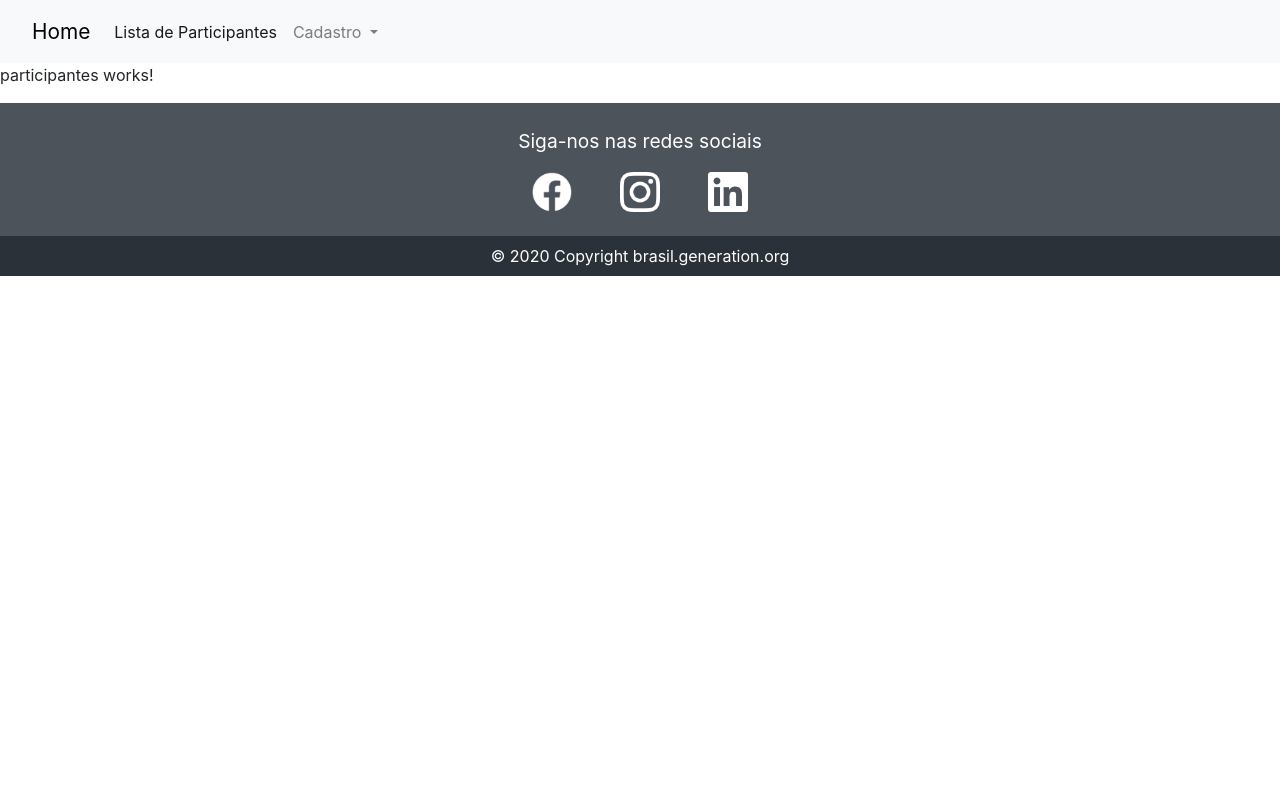
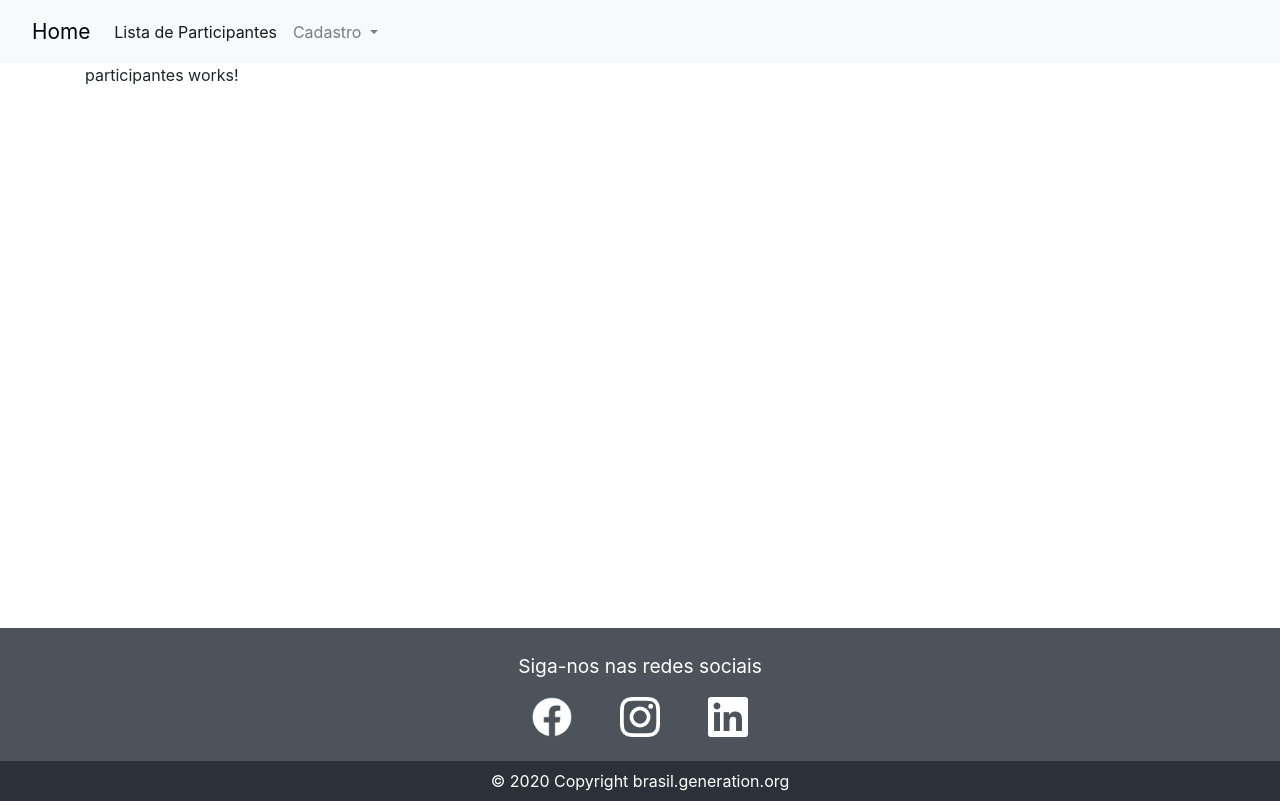
Before and after one commit to MBAlexandreMB/Instrutor-Angular-Generation, an Angular app: page /participantes in a window 1280 px wide. Built offline with nearby package versions, Linux system fonts and the light colour scheme.

Commit message:
Garantindo que o footer esta sempre no final da pagina

```diff
--- a/src/app/components/editaParticipante/editaParticipante.component.html
+++ b/src/app/components/editaParticipante/editaParticipante.component.html
@@ -1 +1,3 @@
-<p>edita-participante works!</p>
+<div class="container">
+  <p>edita-participante works!</p>
+</div>
--- a/src/app/components/editaTurma/editaTurma.component.html
+++ b/src/app/components/editaTurma/editaTurma.component.html
@@ -1 +1,3 @@
-<p>edita-turma works!</p>
+<div class="container">
+  <p>edita-turma works!</p>
+</div>
--- a/src/app/components/participantes/participantes.component.html
+++ b/src/app/components/participantes/participantes.component.html
@@ -1 +1,3 @@
-<p>participantes works!</p>
+<div class="container">
+  <p>participantes works!</p>
+</div>
--- a/src/styles.css
+++ b/src/styles.css
@@ -1 +1,3 @@
-/* You can add global styles to this file, and also import other style files */
+.container {
+  min-height: calc(100vh - 235.17px);
+}
```
